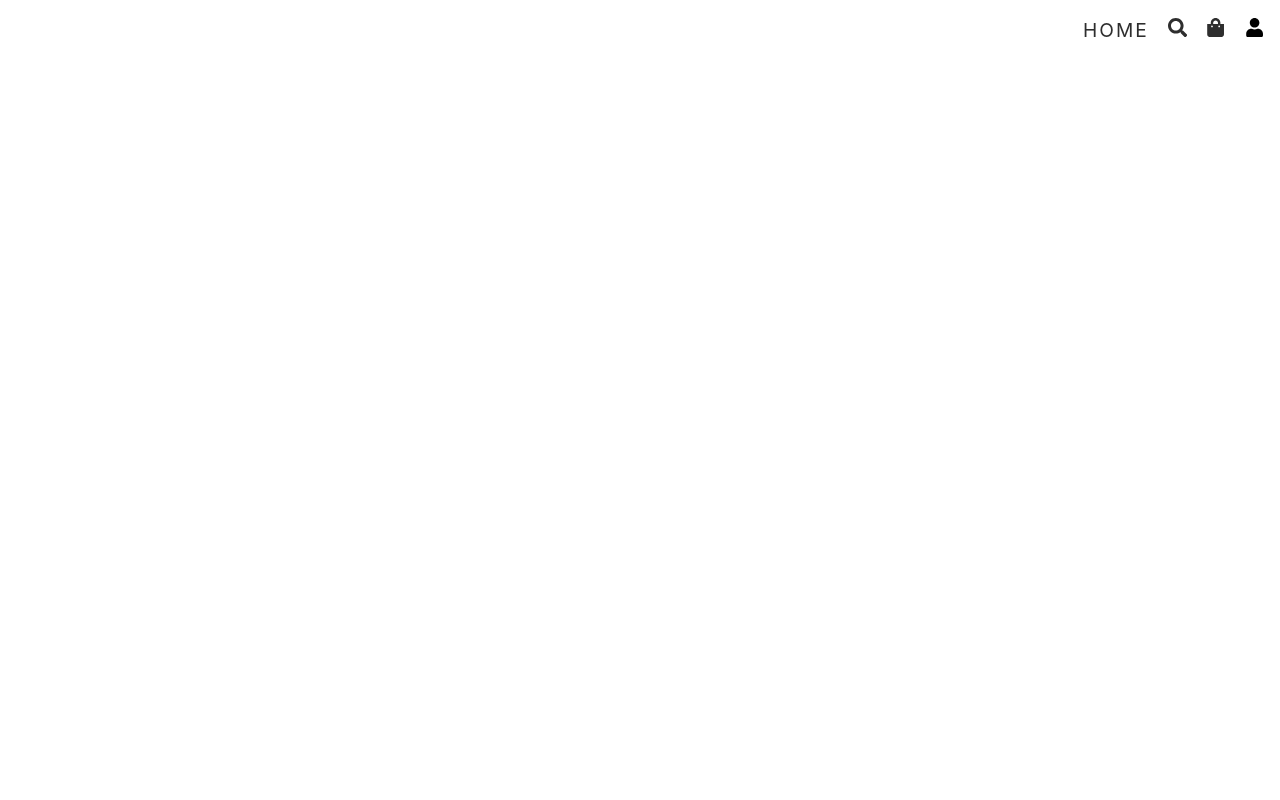
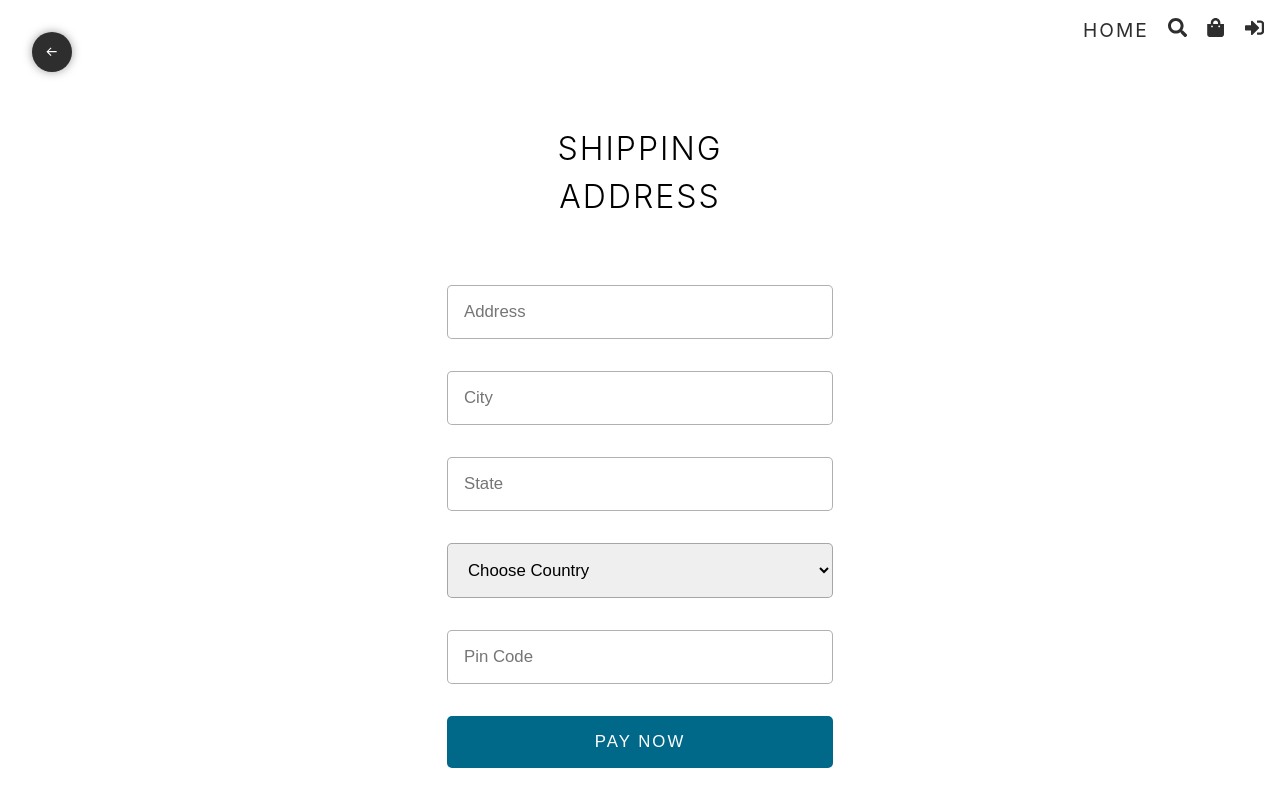
Before and after one commit to DevCode-shreyas/e-commerce-frontend, a React (Vite) app: page /shipping in a window 1280 px wide. Before the commit this address had no page. Built offline with nearby package versions, Linux system fonts and the light colour scheme.

Commit message:
Add shipping page and styles

```diff
--- a/src/App.tsx
+++ b/src/App.tsx
@@ -6,6 +6,7 @@
 const Home = lazy(() => import("./pages/home"));
 const Search = lazy(() => import("./pages/search"));
 const Cart = lazy(() => import("./pages/cart"));
+const Shipping = lazy(() => import("./pages/shipping"));
 
 // admin routes importing
 
@@ -37,6 +38,10 @@
           <Route path="/" element={<Home />} />
           <Route path="/search" element={<Search />} />
           <Route path="/cart" element={<Cart />} />
+          {/* logged in user Routes */}
+          <Route>
+            <Route path="/shipping" element={<Shipping />} />
+          </Route>
           {/* admin routes */}
           <Route
           // element={
--- a/src/components/Header.tsx
+++ b/src/components/Header.tsx
@@ -8,7 +8,7 @@
 } from "react-icons/fa";
 import { Link } from "react-router-dom";
 
-const user = { _id: "shreyas", role: "admin" };
+const user = { _id: "", role: "" };
 
 const Header = () => {
   const [isOpen, setIsOpen] = useState(false);
--- /dev/null
+++ b/src/pages/shipping.tsx
@@ -0,0 +1,80 @@
+import { useState, ChangeEvent } from "react";
+import { BiArrowBack } from "react-icons/bi";
+import { useNavigate } from "react-router-dom";
+
+const Shipping = () => {
+  const navigate = useNavigate();
+
+  const [shippingInfo, setShippingInfo] = useState({
+    address: "",
+    city: "",
+    state: "",
+    country: "",
+    pinCode: "",
+  });
+
+  const changeHandler = (
+    e: ChangeEvent<HTMLInputElement | HTMLSelectElement>
+  ) => {
+    setShippingInfo((prev) => ({ ...prev, [e.target.name]: e.target.value }));
+  };
+
+  return (
+    <div className="shipping">
+      <button className="back-btn" onClick={() => navigate("/cart")}>
+        <BiArrowBack />
+      </button>
+
+      <form action="">
+        <h1>Shipping Address</h1>
+        <input
+          required
+          type="text"
+          placeholder="Address"
+          name="address"
+          value={shippingInfo.address}
+          onChange={changeHandler}
+        />
+        <input
+          required
+          type="text"
+          placeholder="City"
+          name="city"
+          value={shippingInfo.city}
+          onChange={changeHandler}
+        />
+        <input
+          required
+          type="text"
+          placeholder="State"
+          name="state"
+          value={shippingInfo.state}
+          onChange={changeHandler}
+        />
+
+        <select
+          name="country"
+          required
+          value={shippingInfo.country}
+          onChange={changeHandler}
+        >
+          <option value="">Choose Country</option>
+          <option value="india">India</option>
+          <option value="us">US</option>
+        </select>
+
+        <input
+          required
+          type="number"
+          placeholder="Pin Code"
+          name="pinCode"
+          value={shippingInfo.pinCode}
+          onChange={changeHandler}
+        />
+        <button type="submit">Pay Now</button>
+      </form>
+    </div>
+  );
+};
+
+export default Shipping;
--- /dev/null
+++ b/src/styles/_shipping.scss
@@ -0,0 +1,58 @@
+.shipping {
+  @include flex;
+
+  .back-btn {
+    @include square(2.5rem);
+    background-color: $color2;
+    color: $color1;
+    @include flex;
+    position: fixed;
+    top: 2rem;
+    left: 2rem;
+    border-radius: 100%;
+    border: none;
+    outline: none;
+    cursor: pointer;
+    @include baseShadow;
+
+    svg {
+      transition: all 0.3s;
+    }
+
+    &:hover svg {
+      translate: -0.25rem;
+    }
+  }
+
+  > form {
+    max-width: 450px;
+    width: 100%;
+    @include flex(column, center, stretch, 2rem);
+    padding: 2rem;
+
+    > h1 {
+      @include heading(2px);
+      margin: 2rem;
+      text-align: center;
+    }
+    > input,
+    > select {
+      border: 1px solid rgba(31, 31, 31, 0.351);
+      padding: 1rem;
+      outline: none;
+      font-size: 1.05rem;
+      border-radius: 5px;
+    }
+
+    > button {
+      @include btn(1rem, $color3, $color1);
+      border-radius: 5px;
+      font-size: 1.05rem;
+      text-transform: uppercase;
+      letter-spacing: 2px;
+      &:hover {
+        opacity: 0.8;
+      }
+    }
+  }
+}
--- a/src/styles/admin-styles/_mixin.scss
+++ b/src/styles/admin-styles/_mixin.scss
@@ -46,3 +46,12 @@
 @mixin baseShadow() {
   box-shadow: 0 0 10px rgba(0, 0, 0, 0.384);
 }
+
+@mixin btn($p: 0.5rem 1rem, $bg, $color) {
+  cursor: pointer;
+  border: none;
+  outline: none;
+  padding: $p;
+  background-color: $bg;
+  color: $color;
+}
--- a/src/styles/app.scss
+++ b/src/styles/app.scss
@@ -36,7 +36,8 @@
 @import "admin-styles/mixin";
 
 @import "home";
-@import "_cart.scss";
+@import "_cart";
+@import "_shipping";
 @import "admin-styles/dashboard";
 @import "admin-styles/products";
 @import "admin-styles/chart";
```
